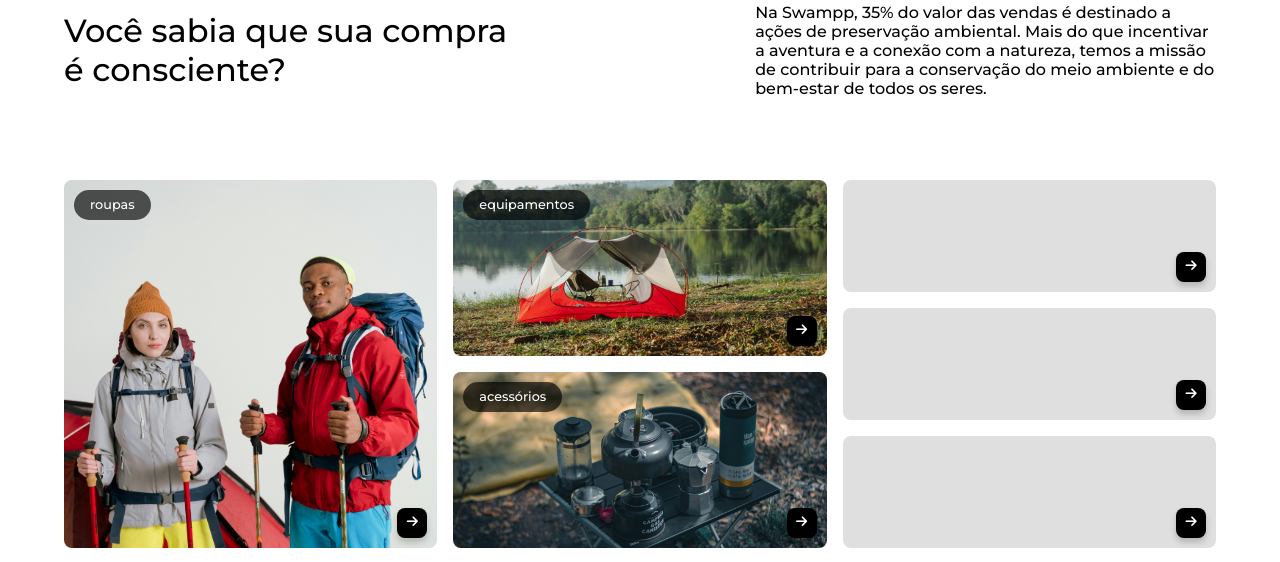
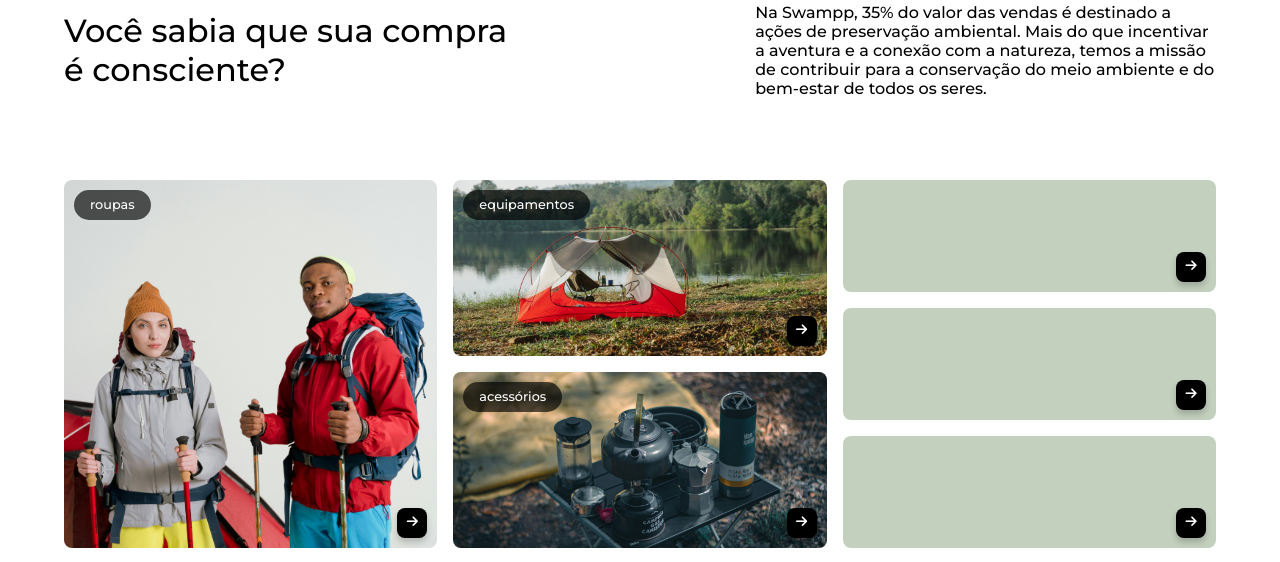
Before and after one commit to henrikySena/swampp, a website built with Vite: page index.html in a window 1280 px wide. Shown: the part 2612-3174 px from the top of the page. Built offline with nearby package versions, Linux system fonts and the light colour scheme; grey boxes are pictures that could not be loaded; files whose address does not match are found by name; a web font is replaced by a local one.

Commit message:
Atualização do estilo do grid de Home

```diff
--- a/src/styles/home.css
+++ b/src/styles/home.css
@@ -286,6 +286,7 @@
 
 .metadinha1, .metadinha2-cima, .metadinha2-baixo, .metadinha3-cima, .metadinha3-meio, .metadinha3-baixo {
   position: relative; /* Necessário para posicionar os botões */
+  background-color: rgba(58, 100, 42, 0.3);
 }
 
 
```
